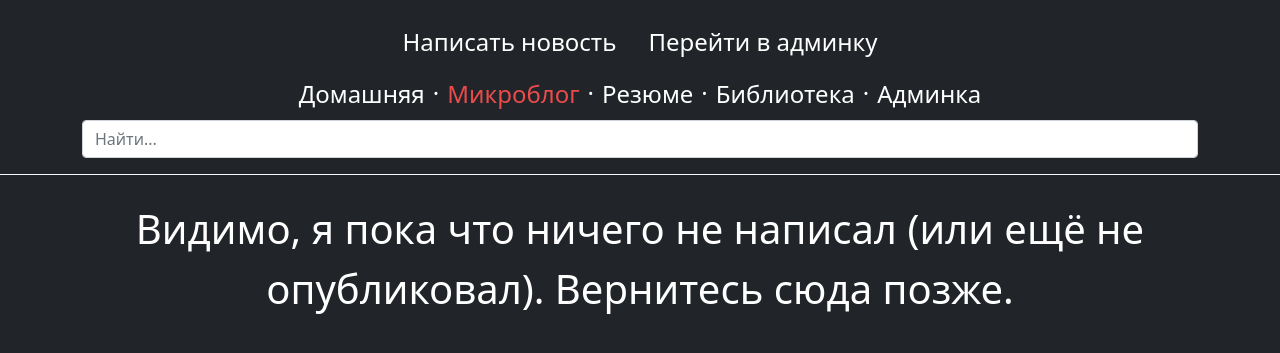
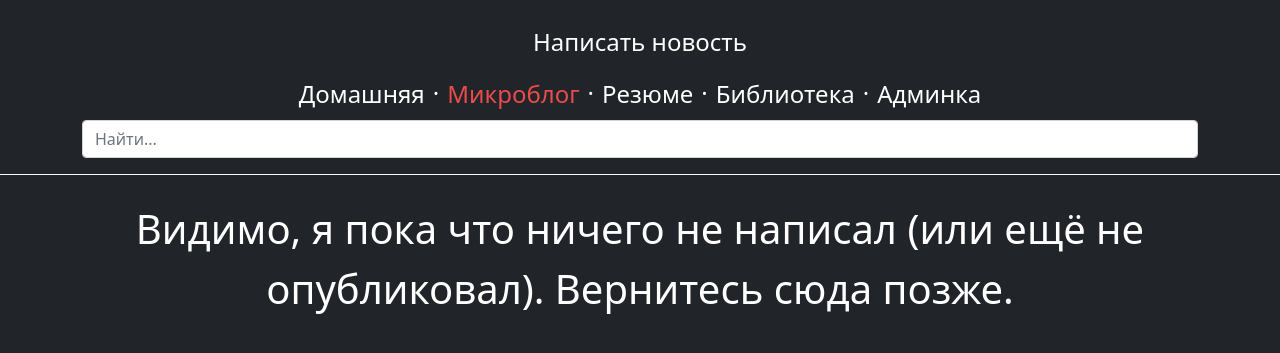
Before and after one commit to ALittleMoron/django-my-site, a Django app: page /microblog/ in a window 1280 px wide. Shown: the top 353 px of the page. Run offline with Django 3.2, Linux system fonts and the light colour scheme; the visitor is signed in with stand-in values (Sample User, id 1); data that the repository does not hold is empty; some libraries are stand-ins or nearby versions.

Commit message:
убрал повторяющуюся кнопку

```diff
--- a/mySite/microblog/templates/microblog/postList.html
+++ b/mySite/microblog/templates/microblog/postList.html
@@ -9,7 +9,6 @@
     <a href="{% url 'microblog/postCreate' %}" class="nav-link text-white hovered" style='display: block;'>Написать новость</a>
     {% endif %}
 {% endwith %}
-    <a href="{% url 'admin:index' %}" class="nav-link text-white hovered" >Перейти в админку</a>
 </ul>
 </div>
 {% endif %}
```
